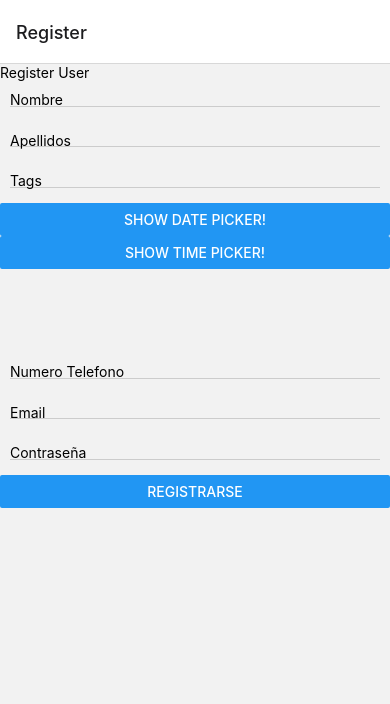
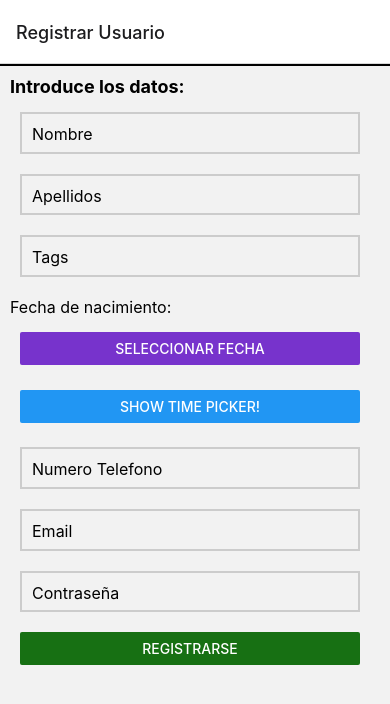
Before and after one commit to ripollvictor/room-for-you, a React Native app: screen /Register in a window 390 px wide. Shown: the top 704 px of the page. Built offline with nearby package versions, Linux system fonts and the light colour scheme.

Commit message:
Estilos implementados

```diff
--- a/App.js
+++ b/App.js
@@ -12,7 +12,7 @@ const Stack = createNativeStackNavigator()
 function MyStack() {
   return(
     <Stack.Navigator>
-      <Stack.Screen name="Register" component= {RegisterUserScreen}/>
+      <Stack.Screen name="Registrar Usuario" component= {RegisterUserScreen}/>
       <Stack.Screen name="Login" component= {LoginScreen}/>
       <Stack.Screen name="Home" component= {HomeScreen}/>
 
--- a/screens/RegisterUserScreen.js
+++ b/screens/RegisterUserScreen.js
@@ -88,29 +88,34 @@ const RegisterUserScreen = () => {
     return (
         <ScrollView>
             <View>
-                <Text>
-                    Register User
+                <Text style={styles.titleText}>
+                    Introduce los datos:
                 </Text>
             </View>
             <View style={styles.inputComponent}>
-                <TextInput placeholder="Nombre"
+                <TextInput style={styles.textInput} placeholder="Nombre"
                 onChangeText={(value) => handleChangeText("nombre", value)} />
             </View>
             <View style={styles.inputComponent}>
-                <TextInput placeholder="Apellidos"
+                <TextInput style={styles.textInput} placeholder="Apellidos"
                 onChangeText={(value) => handleChangeText("apellidos", value)} />
             </View>
             <View style={styles.inputComponent}>
-                <TextInput placeholder="Tags"
+                <TextInput style={styles.textInput} placeholder="Tags"
                 onChangeText={(value) => handleChangeText("tags", value)} />
             </View>
             <View>
-        <Button onPress={showDatepicker} title="Show date picker!" />
-      </View>
-      <View>
-        <Button onPress={showTimepicker} title="Show time picker!" />
-      </View>
-            <View style={styles.container}>
+                <Text style={styles.text}>
+                    Fecha de nacimiento:
+                </Text>
+            </View>
+            <View style={styles.button}>
+                <Button color= '#7733CC' onPress={showDatepicker} title="Seleccionar Fecha" />
+            </View>
+            <View style={styles.button}>
+                <Button onPress={showTimepicker} title="Show time picker!" />
+            </View>
+            <View>
             {show && (
                  <DateTimePicker
                  testID="dateTimePicker"
@@ -124,19 +129,19 @@ const RegisterUserScreen = () => {
                   )}
             </View>
             <View style={styles.inputComponent}>
-                <TextInput placeholder="Numero Telefono"
+                <TextInput style={styles.textInput} placeholder="Numero Telefono"
                 onChangeText={(value) => handleChangeText("numerotelefono", value)} />
             </View>
             <View style={styles.inputComponent}>
-                <TextInput placeholder="Email"
+                <TextInput style={styles.textInput} placeholder="Email"
                 onChangeText={(value) => handleChangeText("email", value)} />
             </View>
             <View style={styles.inputComponent}>
-                <TextInput placeholder="Contraseña"
+                <TextInput style={styles.textInput} placeholder="Contraseña"
                 onChangeText={(value) => handleChangeText("contrasena", value)} />
             </View>
-            <View>
-                <Button title="Registrarse" onPress={() => RegisterUser()}/>
+            <View style={styles.button}>
+                <Button color='#177013'title="Registrarse" onPress={() => RegisterUser()}/>
             </View>
         </ScrollView>
     )
@@ -160,17 +165,42 @@ snapshot.forEach((doc) => {
 })();
 */
 const styles = StyleSheet.create({
-    container: {
-        flex: 1,
-        padding: 35
+    textInput:{
+        flex:1,
+        padding:10,
+        fontSize:16,
+    },
+    titleText:{
+        flex:1,
+        padding:5,
+        paddingTop: 10,
+        paddingLeft:10,
+        fontSize:18,
+        fontWeight: "bold",
+        borderTopWidth:2,
+    },
+    text:{
+        flex:1,
+        padding:5,
+        paddingTop: 10,
+        paddingLeft:10,
+        fontSize:16
     },
     inputComponent: {
         flex:1,
-        padding:0,
-        margin:10,
-        marginBottom:15,
-        borderBottomWidth:1,
-        borderBottomColor:'#cccccc'
+        marginLeft:20,
+        marginBottom:10,
+        marginRight:30,
+        marginTop:10,
+        borderWidth:2,
+        borderColor:'#cccccc'
+    },
+    button:{
+        flex:1,
+        marginRight:30,
+        marginLeft:20,
+        marginTop:10,
+        marginBottom:10
     }
 })
 export default RegisterUserScreen
```
Also changed, not shown: 1 other file (tests, documents, lock files or other folders).
